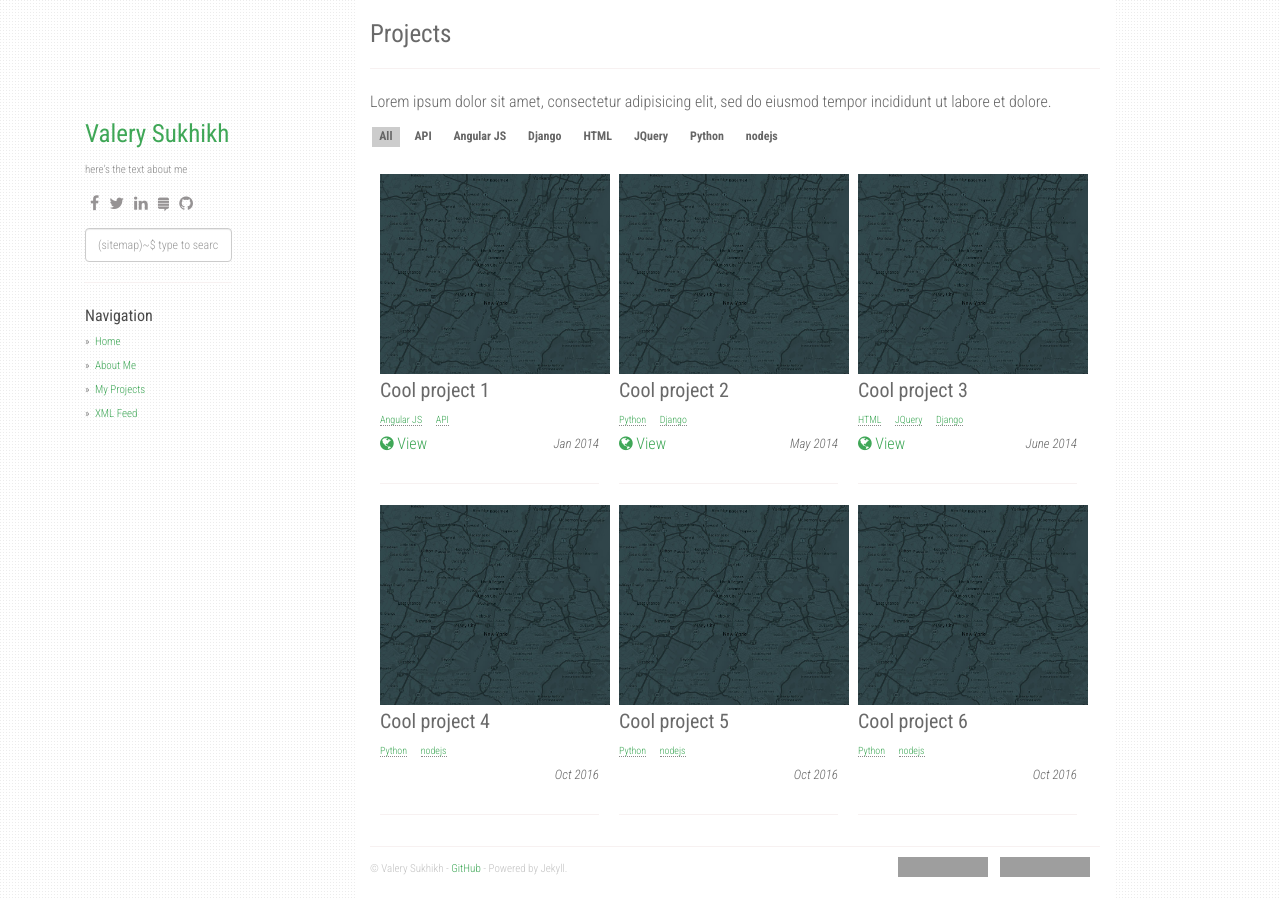
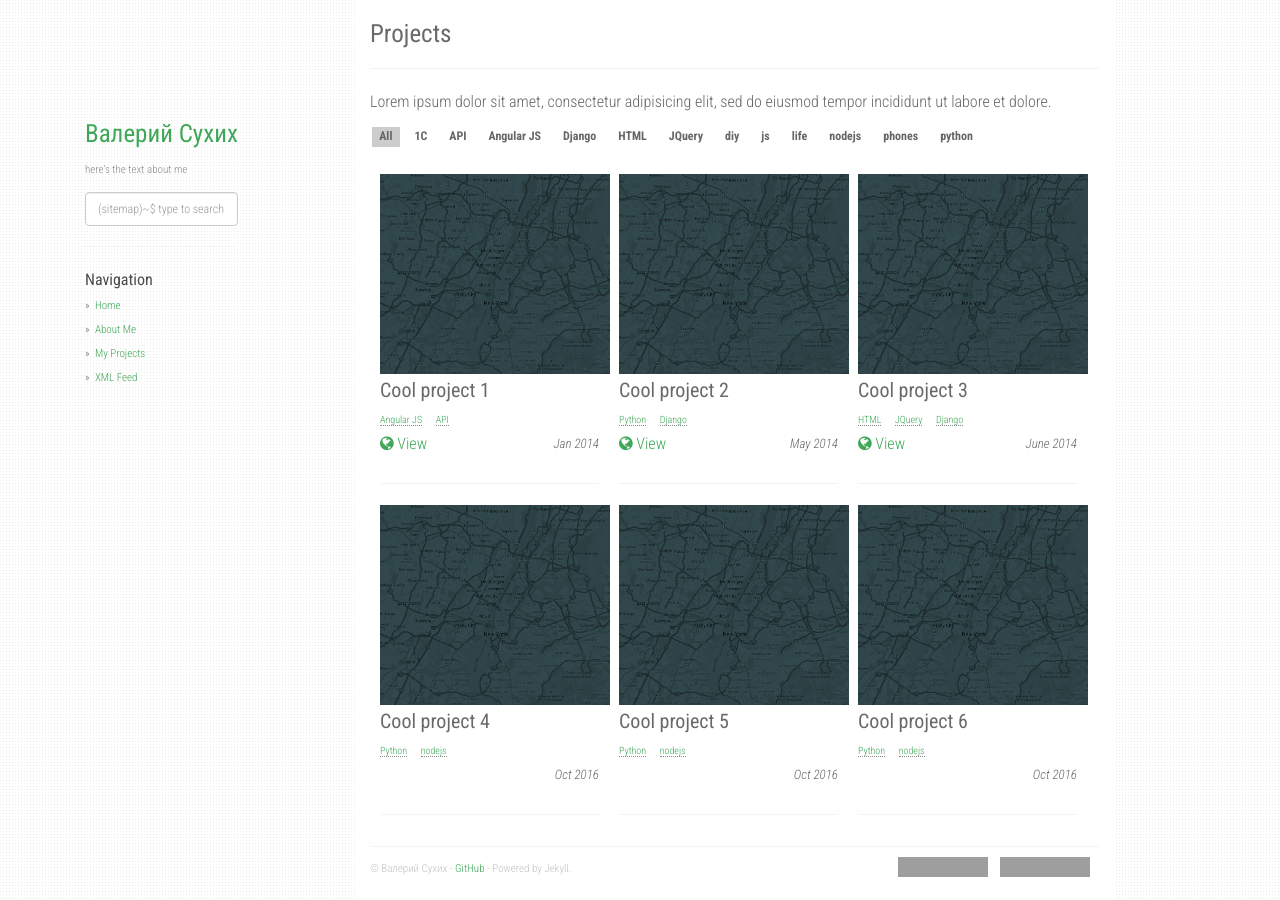
Before and after one commit to vsuh/vsuh.github.io, a Jekyll site: the page built from projects.md, in a window 1280 px wide. Built offline with Jekyll 4.4.1, drawn with Linux system fonts in a browser that asks for light colours; nearby versions of some CDN libraries; grey boxes are pictures that could not be loaded.

```diff
--- a/_config.yml
+++ b/_config.yml
@@ -1,13 +1,13 @@
 title: Note-bag
 description: все обо всем
-author: Valery Sukhikh
+author: Валерий Сухих
 github: https://github.com/vsuh
 about: "here's the text about me"
-disqus_shortname: vsuh
-google_analytics:
+#disqus_shortname:
+#google_analytics:
 
 enableTags: true
-tagarray: []
+tagarray: [ diy, 1C, python, js, phones, life ]
 
 collections:
   project:
@@ -15,20 +15,20 @@
     permalink: /project/:path/
 
 social:
-    - icon: fa-facebook
-      link: "#"
-    - icon: fa-twitter
-      link: "#"
-    - icon: fa-linkedin
-      link: "#"
-    - icon: fa-stack-exchange
-      link: "#"
-    - icon: fa-github
-      link: "https://github.com/vsuh"
+#    - icon: fa-facebook
+#      link: "#"
+#    - icon: fa-twitter
+#      link: "#"
+#    - icon: fa-linkedin
+#      link: "#"
+#    - icon: fa-stack-exchange
+#      link: "#"
+#    - icon: fa-github
+#      link: "https://github.com/vsuh"
 
 share:
-  twitter_username: github.io
-  fb_appid: 1749788565247320
+#  twitter_username:
+#  fb_appid:
 
 urls:
     - text: About Me
@@ -40,8 +40,8 @@
 
 url: "https://vsuh.github.io"
 baseurl: ""
-paginate: 20
-per_page: 20
+paginate: 10
+per_page: 10
 paginate_path: "/page/:num/"
 markdown: kramdown
 gems:
```
Also changed, not shown: about.md (line endings or trailing spaces).
